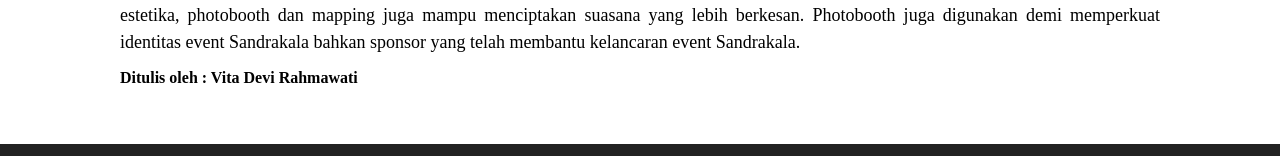
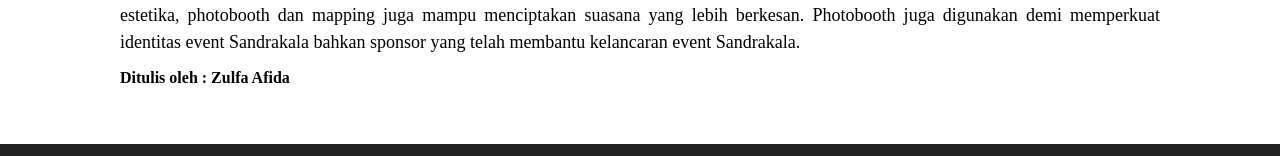
Before and after one commit to webhosting212/soloinsight, a plain HTML site: page hiburan.html in a window 1280 px wide. Shown: the part 4042-4198 px from the top of the page. Drawn offline with Linux system fonts and the light colour scheme; a script that the page names is missing; a web font is replaced by a local one.

Commit message:
hiburan.html

```diff
--- a/hiburan.html
+++ b/hiburan.html
@@ -58,7 +58,7 @@
           <img src="assets/img/sandrakala4.jpeg" alt="night_market">
           <br>
           <p>Sebagai penutup acara, panitia Sandrakala telah menyediakan photobooth dan mapping untuk para pengunjung mengabadikan momen. Dikalangan anak muda saat ini, photobooth dan mapping menjadi hal yang cukup populer pada sebuah event. Selain memiliki daya tarik estetika, photobooth dan mapping juga mampu menciptakan suasana yang lebih berkesan. Photobooth juga digunakan demi memperkuat identitas event Sandrakala bahkan sponsor yang telah membantu kelancaran event Sandrakala.</p>
-          <h3>Ditulis oleh : Vita Devi Rahmawati</h3>
+          <h3>Ditulis oleh : Zulfa Afida</h3>
           <br>
       </section>
     </main>
```
